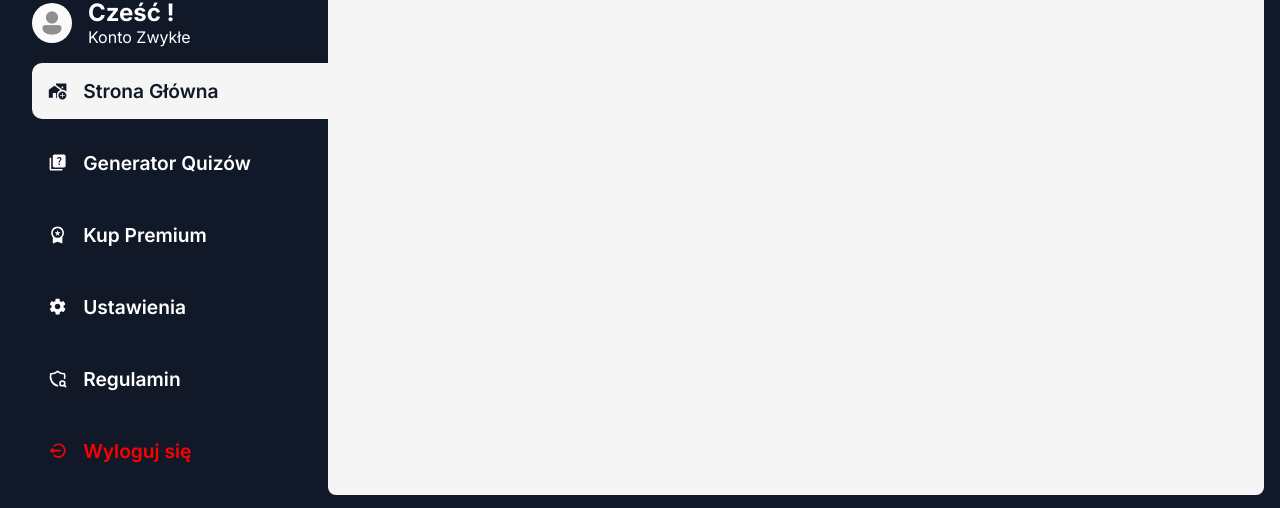
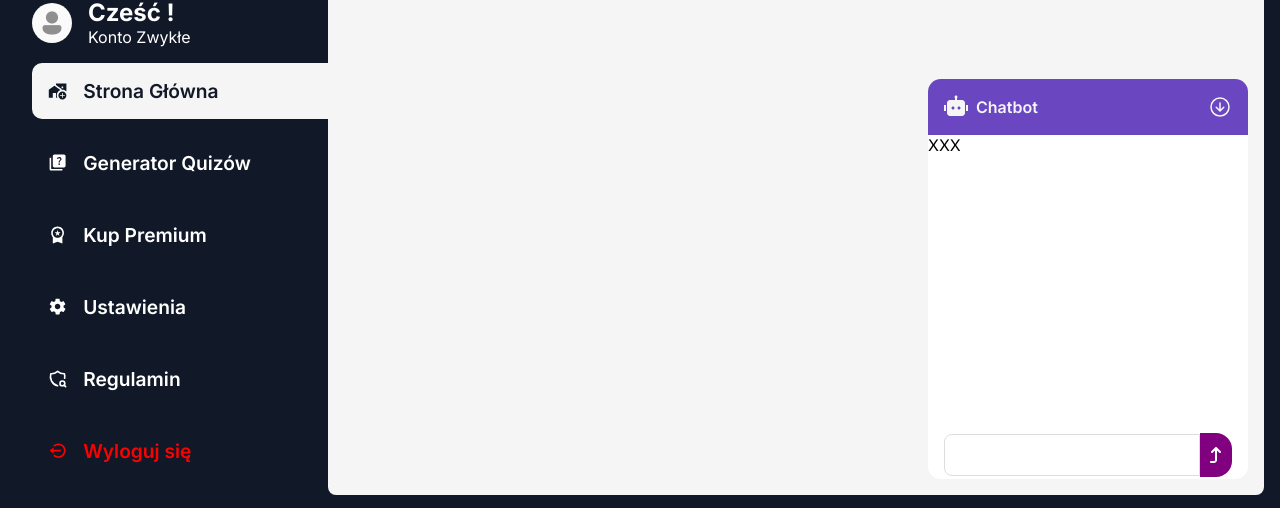
Before and after one commit to KwiecienKamil/Web-Application-for-students-with-AI-assistant-implementation, a React (Vite) app in the folder client/: page / in a window 1280 px wide. Shown: the part 289-797 px from the top of the page. Built offline with nearby package versions, Linux system fonts and the light colour scheme; no server answers; a web font is replaced by a local one.

Commit message:
feat: started working on ai chat bot

```diff
--- a/client/src/App.tsx
+++ b/client/src/App.tsx
@@ -15,13 +15,16 @@ import { useAppDispatch, useAppSelector } from "./store/hooks";
 import { fetchUser } from "./features/auth/userSlice";
 import { fetchQuizResults } from "./features/quizes/QuizResultsSlice";
 import { Legal } from "./pages/Legal/Legal";
+import ChatBotAI from "./components/ChatBotAI/ChatBotAI";
 
 function App() {
   useSupabaseAuth();
   const dispatch = useAppDispatch();
 
   const session = useAppSelector((state: RootState) => state.auth.session);
-  const isDemoMode = useAppSelector((state: RootState) => state.auth.isDemoMode);
+  const isDemoMode = useAppSelector(
+    (state: RootState) => state.auth.isDemoMode,
+  );
   const user = useAppSelector((user) => user.user.user);
 
   // Fetch user data when session or user is missing
@@ -38,6 +41,7 @@ function App() {
   }, [session, isDemoMode, dispatch]);
 
   return (
+    <>
       <Routes>
         <Route path="/" element={<Home session={session} />} />
         <Route path="/quiz" element={<Quiz session={session} />} />
@@ -52,6 +56,8 @@ function App() {
         <Route path="/platnosc" element={<Checkout />} />
         <Route path="/payment-success" element={<PaymentSuccess />} />
       </Routes>
+      <ChatBotAI />
+    </>
   );
 }
 
--- /dev/null
+++ b/client/src/components/ChatBotAI/ChatBotAI.tsx
@@ -0,0 +1,28 @@
+import { RiRobot2Fill } from "react-icons/ri";
+import { IoArrowDownCircleOutline } from "react-icons/io5";
+import { FaArrowTurnUp } from "react-icons/fa6";
+
+import "./chat-bot-ai.css";
+
+const ChatBotAI = () => {
+  return (
+    <div id="chatbot-wrapper">
+      <div className="chatbot-header flex-between">
+        <div className="chatbot-header-info">
+          <RiRobot2Fill size={24} />
+          Chatbot
+        </div>
+        <IoArrowDownCircleOutline size={24} />
+      </div>
+      <div className="chatbot-chat-area">XXX</div>
+      <div className="chatbot-input-area flex-center">
+        <input type="text" name="" id="" />
+        <div className="chatbot-input-area-button flex-center">
+          <FaArrowTurnUp />
+        </div>
+      </div>
+    </div>
+  );
+};
+
+export default ChatBotAI;
--- /dev/null
+++ b/client/src/components/ChatBotAI/chat-bot-ai.css
@@ -0,0 +1,49 @@
+#chatbot-wrapper {
+  position: fixed;
+  right: 2rem;
+  bottom: 2rem;
+  width: 20rem;
+  min-height: 25rem;
+  background: white;
+  border-radius: 0.8rem;
+  display: flex;
+  justify-content: space-between;
+  flex-direction: column;
+  overflow: hidden;
+}
+
+.chatbot-header {
+  padding: 1rem;
+  background-color: var(--purple);
+  color: var(--light);
+}
+
+.chatbot-header-info {
+  display: flex;
+  align-items: center;
+  gap: 0.5rem;
+  font-weight: 600;
+}
+
+.chatbot-chat-area {
+  position: relative;
+  flex: 1;
+}
+
+.chatbot-input-area {
+  height: 3rem;
+}
+
+.chatbot-input-area input {
+  border-top-right-radius: 0px;
+  border-bottom-right-radius: 0px;
+}
+
+.chatbot-input-area-button {
+  background-color: purple;
+  padding: 0 0.5rem;
+  color: white;
+  height: 90%;
+  border-top-right-radius: 1rem;
+  border-bottom-right-radius: 1rem;
+}
--- a/client/src/index.css
+++ b/client/src/index.css
@@ -25,3 +25,15 @@
   flex-direction: column;
   width: 100%;
 }
+
+.flex-between {
+  display: flex;
+  align-items: center;
+  justify-content: space-between;
+}
+
+.flex-center {
+  display: flex;
+  align-items: center;
+  justify-content: center;
+}
```
Lines whose indentation alone changed are shown as unchanged.
